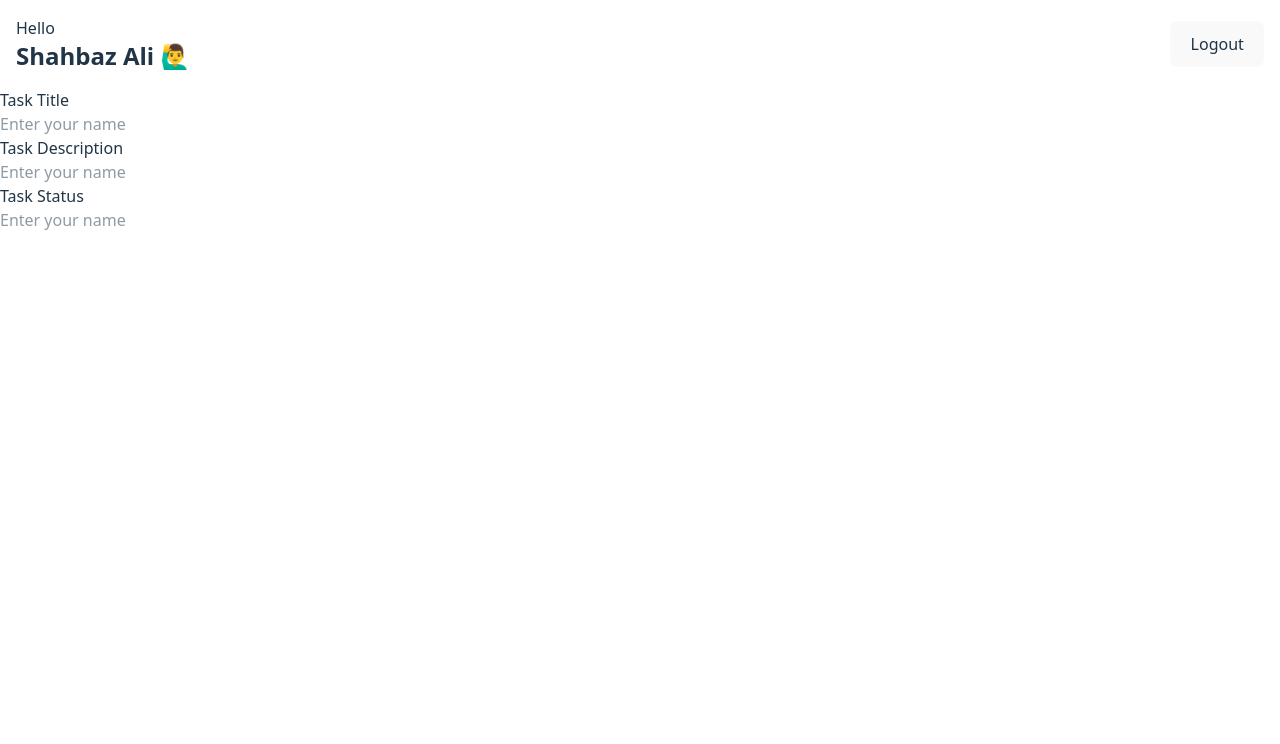
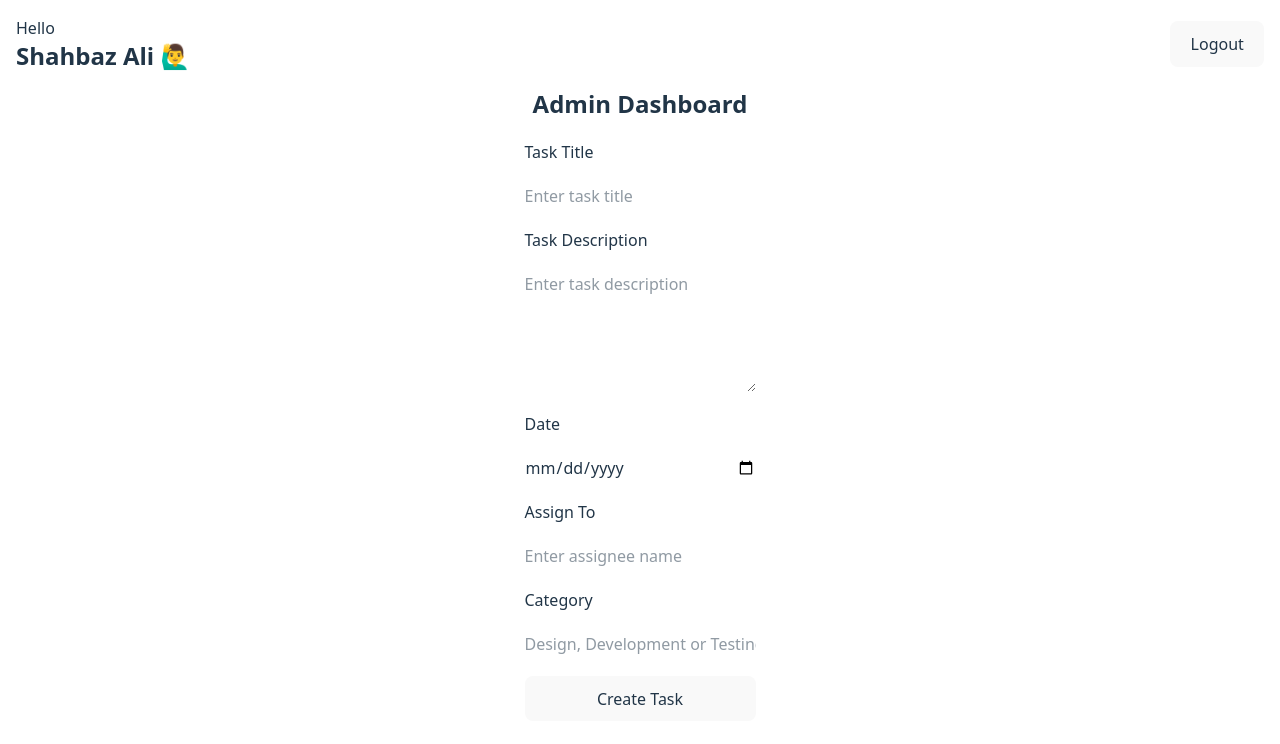
Before and after one commit to Shahbazali2001/task-nest, a React (Vite) app: page / in a window 1280 px wide. Shown: the top 744 px of the page. Built offline with nearby package versions, Linux system fonts and the light colour scheme.

Commit message:
Admin Dashboard Form Created

```diff
--- a/src/components/Dashboard/AdminDashboard.jsx
+++ b/src/components/Dashboard/AdminDashboard.jsx
@@ -2,14 +2,20 @@ import React from 'react'
 
 const AdminDashboard = () => {
   return (
-    <div>
-        <form>
+    <div className='flex flex-col justify-center items-center'>
+        <h1 className='text-2xl font-bold'>Admin Dashboard</h1>
+        <form action="" className='flex flex-col gap-5 p-5'>
             <h3>Task Title</h3>
-            <input type="text" placeholder='Enter your name'/>
+            <input type="text" placeholder='Enter task title'/>
             <h3>Task Description</h3>
-            <input type="text" placeholder='Enter your name'/>
-            <h3>Task Status</h3>
-            <input type="text" placeholder='Enter your name'/>
+            <textarea placeholder='Enter task description' cols={10} rows={5}></textarea>
+            <h3>Date</h3>
+            <input type="date"/>
+            <h3>Assign To</h3>
+            <input type="text" placeholder='Enter assignee name'/>
+            <h3>Category</h3>
+            <input type="text" placeholder='Design, Development or Testing etc.'/>
+            <button>Create Task</button>
 
         </form>
     </div>
```
